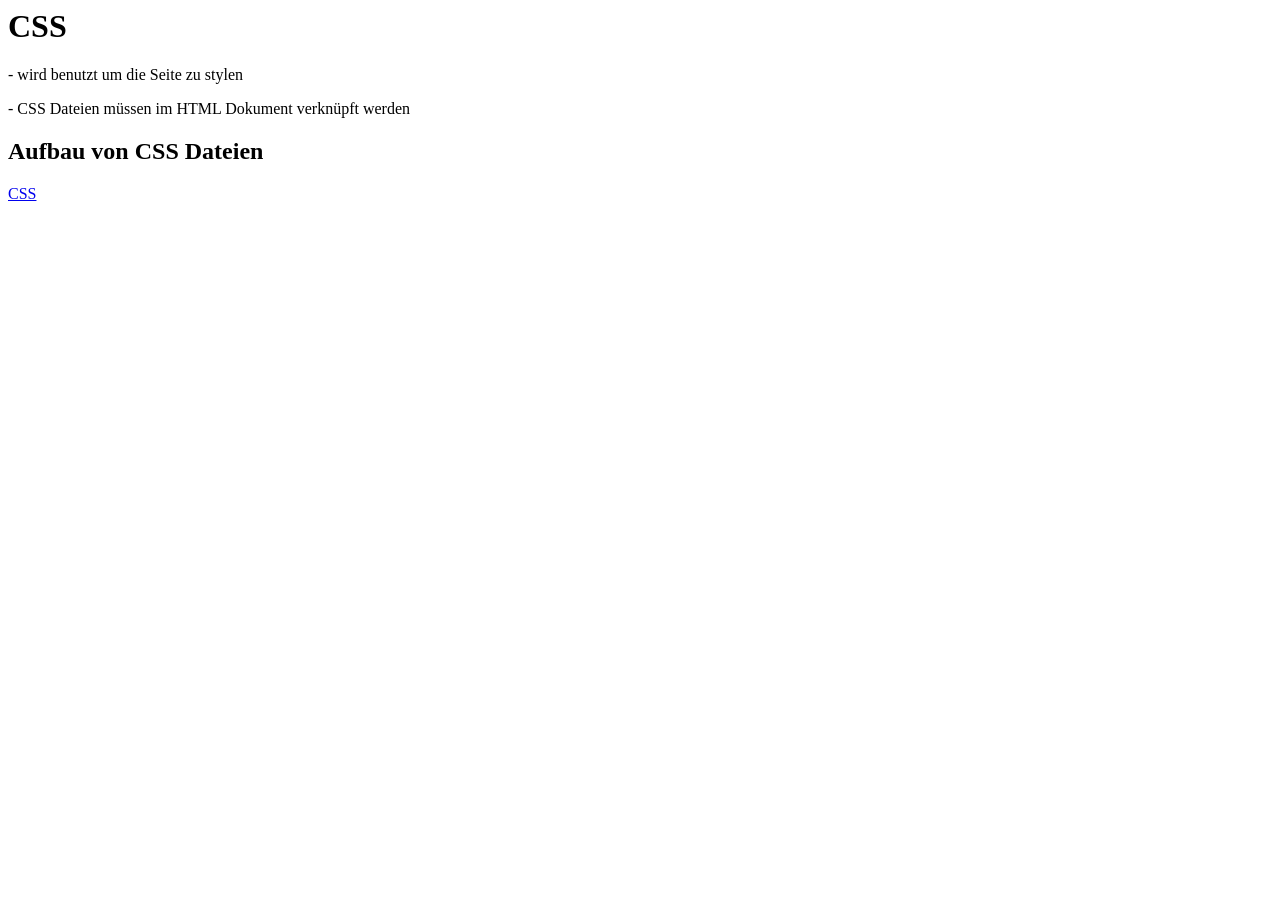
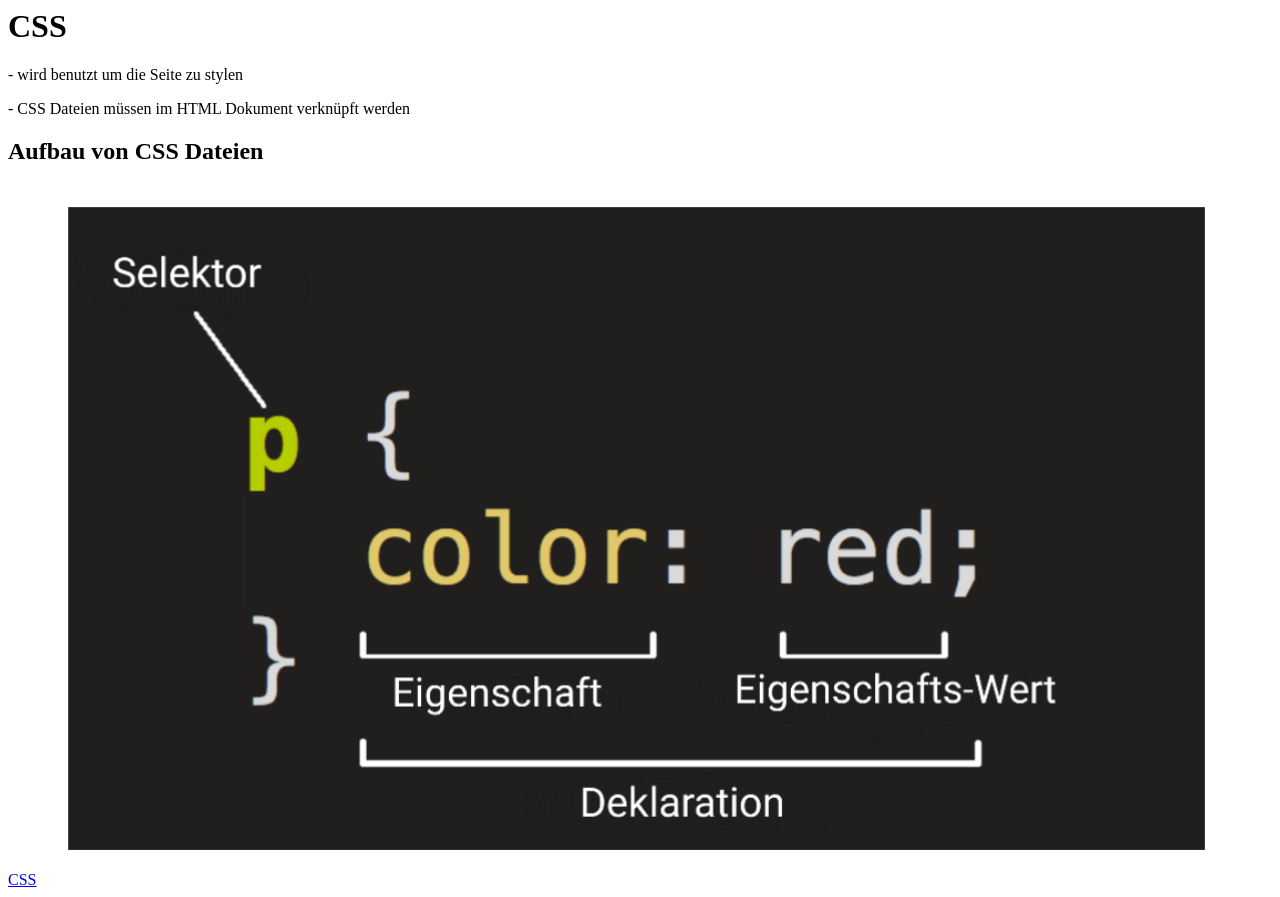
Before and after one commit to SorayaFerdani/ah-oh-html-css-tutorial, a plain HTML site: page css.html in a window 1280 px wide. Before the commit the page ends 800 px from the top, so only its background shows below. Drawn offline with Linux system fonts and the light colour scheme.

Commit message:
1 file modified

```diff
--- a/css.html
+++ b/css.html
@@ -11,6 +11,7 @@
 	<p>- CSS Dateien müssen im HTML Dokument verknüpft werden</p>
 
 	<h2>Aufbau von CSS Dateien</h2>
+	<img width="100%" src="https://github.com/SorayaFerdani/ah-oh-html-css-tutorial/blob/2021-04-03_11-35/css.PNG?raw=true">
 
 	<a href="/css.html">CSS</a>
 
```
